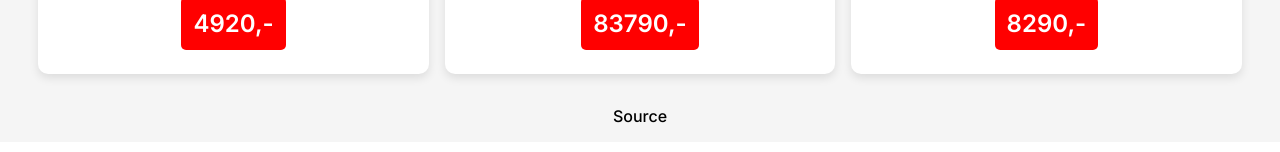
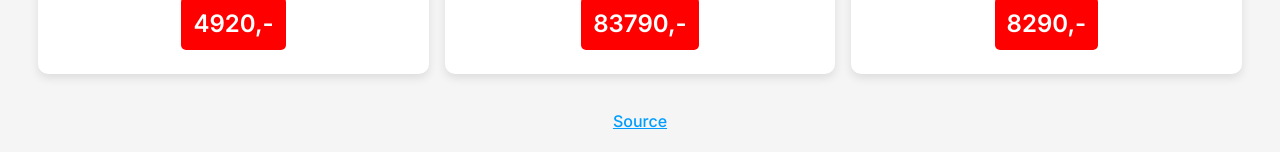
Before and after one commit to gyarab/2024_WA_INF2_chvalkovsky_python, a Django app: page /brand/1/ in a window 1280 px wide. Shown: the part 974-1126 px from the top of the page. Before the commit the page ends 1097 px from the top, so only its background shows below. Run offline with Django 5.2, Linux system fonts and the light colour scheme; data comes from the database, SQL or seed files in the repository.

Commit message:
minor css update

```diff
--- a/content/templates/content/base.html
+++ b/content/templates/content/base.html
@@ -38,7 +38,7 @@
         {% endblock %}
     </main>
     <footer>
-        <a href="https://kytary.cz/" target="_blank" rel="noopener noreferrer">Source</a>
+        <a class="source" href="https://kytary.cz/" target="_blank" rel="noopener noreferrer">Source</a>
         <div id="klikz-27"></div>
         {% block footer %}
         {% endblock %}
--- a/static/content/css/base.css
+++ b/static/content/css/base.css
@@ -21,6 +21,7 @@ header {
 	box-shadow: 0 4px 10px rgba(0, 0, 0, 0.1);
 	padding: 2vh 3vw;
 	flex-wrap: wrap;
+  white-space: nowrap;
 }
 
 .logo {
@@ -144,8 +145,15 @@ h3 {
 }
 
 footer {
+  display: flex;
+  flex-direction: column;
 	text-align: center;
-	margin: 1rem;
+	margin: 1vw;
+  text-decoration: underline;
+  color: rgb(0, 157, 255);
+}
+.source {
+  margin: 0.5rem
 }
 
 a {
```
Also changed, not shown: static/content/css/details.css (+1 -7 lines), static/content/css/homepage.css (+4 -3 lines).
